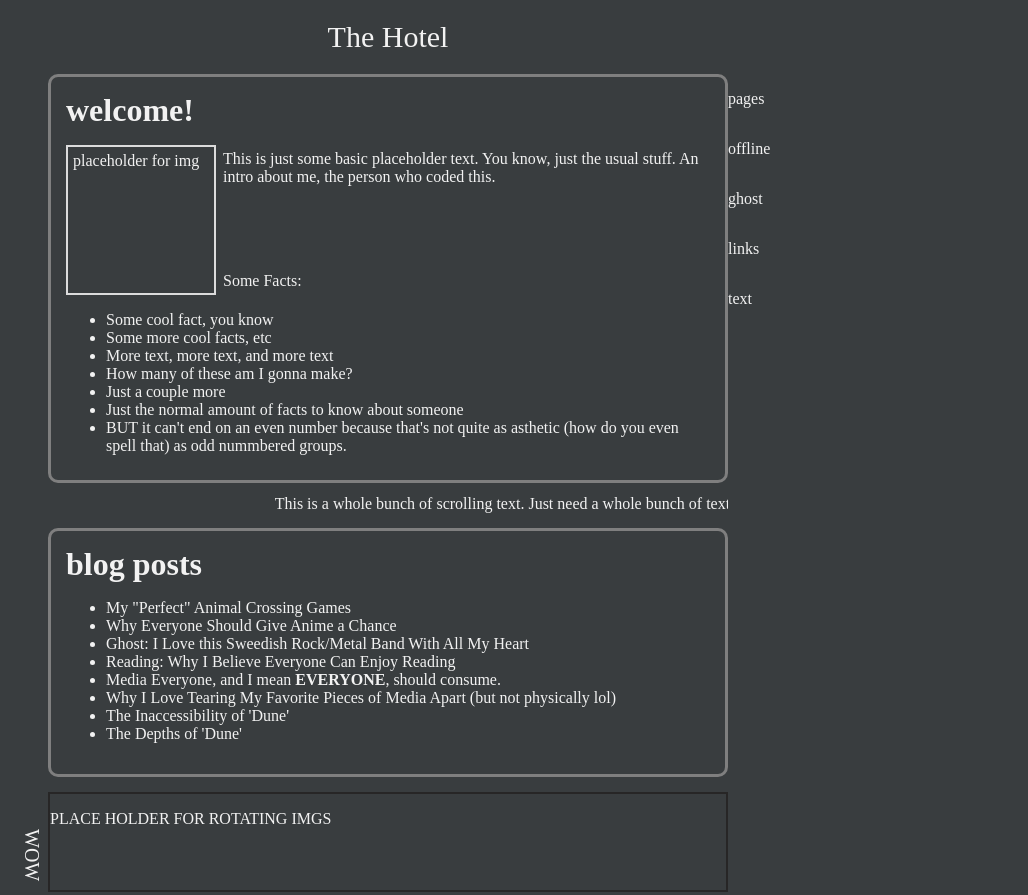
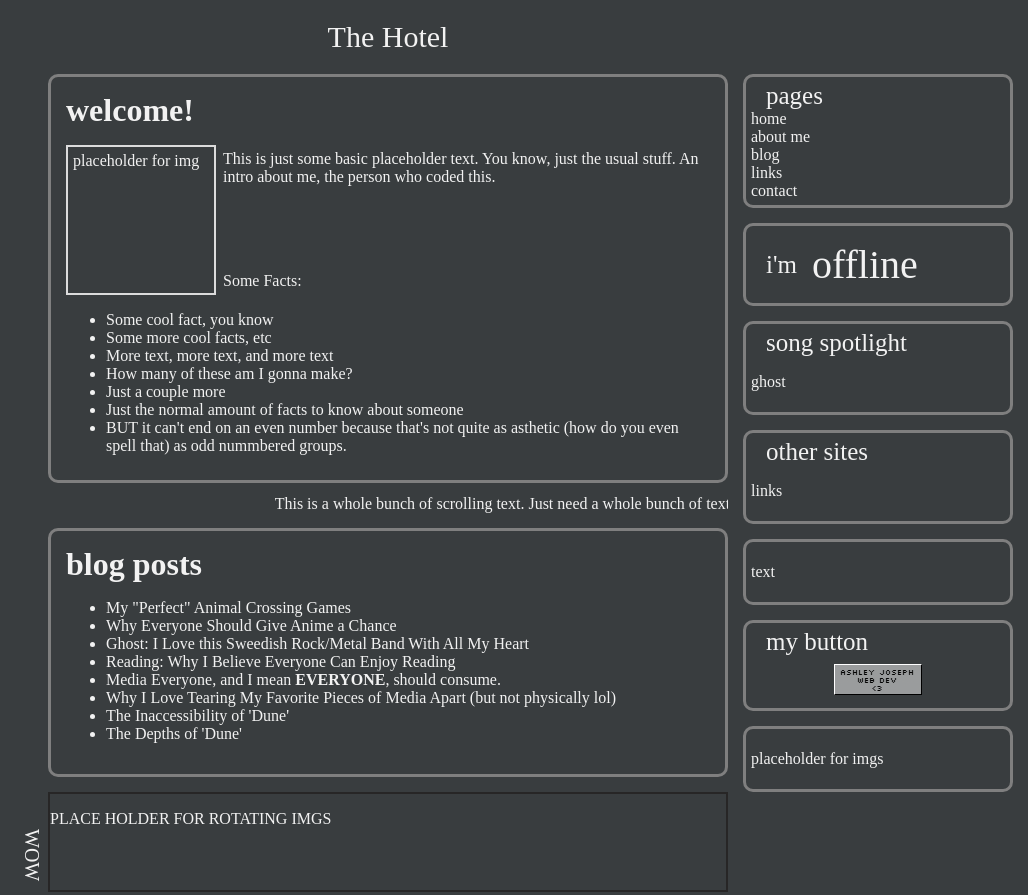
Before and after one commit to ashley-joseph01/practice_website-001, a plain HTML site: page index.html in a window 1280 px wide. Shown: the top 895 px of the page, without its empty margins (252-1280 px from the left). Drawn offline with Linux system fonts and the light colour scheme.

Commit message:
adding more details
html & css
bottom img added

```diff
--- a/index.html
+++ b/index.html
@@ -54,7 +54,7 @@
 
             <div class="scrolling-bar">
 
-                <div class="scrolling-text">This is a whole bunch of scrolling text. Just need a whole bunch of text to make this really really long. </div>
+                <div class="scrolling-text">This is a whole bunch of scrolling text. Just need a whole bunch of text to make this really really long.</div>
 
             </div>
 
@@ -119,21 +119,35 @@
 
     <div class="side-right">
         <div class="nav-bar">
-            <p>pages</p>
+
+            <div class="nav-bar-header">pages</div>
+
+            <ul class="nav-bar-list">
+                <li class="nav-items">home</li>
+                <li class="nav-items">about me</li>
+                <li class="nav-items">blog</li>
+                <li class="nav-items">links</li>
+                <li class="nav-items">contact</li>
+            </ul>
 
         </div>
 
         <div class="online-offline">
-            <p>offline</p>
+
+            <div class="nav-bar-header">i'm</div>
+
+            <div class="off-on">offline</div>
 
         </div>
 
         <div class="song-spotlight">
+            <div class="nav-bar-header">song spotlight</div>
             <p>ghost</p>
 
         </div>
 
         <div class="other-sites">
+            <div class="nav-bar-header">other sites</div>
 
             <p>links</p>
 
@@ -142,6 +156,17 @@
         <div class="status">
             <p>text</p>
 
+        </div>
+
+        <div class="button">
+            <div class="nav-bar-header">my button</div>
+            <div class="my-button">
+                <img src="img/neocities-button.png" alt="my neocities styles button">
+            </div>
+        </div>
+
+        <div class="ad-square">
+            <p>placeholder for imgs</p>
         </div>
 
     </div>
--- a/styles.css
+++ b/styles.css
@@ -326,18 +326,107 @@ footer {
 
     }
 
-        .nav-bar {
+        .nav-bar-header {
+            font-size: 25px;
+            padding-left: 15px;
+
 
         }
 
-        .online-offline {
+        .nav-bar {
+            padding: 5px;
+            border: 3px solid #7F7F7F;
+            border-radius: 10px;
+            margin-left: 15px;
+            margin-right: 15px;
+            margin-bottom: 15px;
 
         }
 
+            .nav-bar-list {
+                list-style: none;
+                margin: 0px;
+                padding: 0px;
+
+            }
+
+            .nav-items {
+
+            }
+
+        .online-offline {
+            display: flex;
+            align-items: center;
+            gap: 5px;
+            padding: 5px;
+            border: 3px solid #7F7F7F;
+            border-radius: 10px;
+            margin-left: 15px;
+            margin-right: 15px;
+            margin-bottom: 15px
+        }
+
+        .off-on {
+            font-size: 40px;
+            padding: 5px;
+            margin: 5px;
+
+        }
+
+        .song-spotlight {
+            padding: 5px;
+            border: 3px solid #7F7F7F;
+            border-radius: 10px;
+            margin-left: 15px;
+            margin-right: 15px;
+            margin-bottom: 15px;
+        }
+
         .other-sites {
+            padding: 5px;
+            border: 3px solid #7F7F7F;
+            border-radius: 10px;
+            margin-left: 15px;
+            margin-right: 15px;
+            margin-bottom: 15px;
 
         }
 
         .status {
+            padding: 5px;
+            border: 3px solid #7F7F7F;
+            border-radius: 10px;
+            margin-left: 15px;
+            margin-right: 15px;
+            margin-bottom: 15px;
 
         }
+
+        .button {
+            padding: 5px;
+            border: 3px solid #7F7F7F;
+            border-radius: 10px;
+            margin-left: 15px;
+            margin-right: 15px;
+            margin-bottom: 15px;
+
+        }
+
+        .my-button {
+            display: flex;
+            justify-content: center;
+            padding-top: 8px;
+            padding-bottom: 8px;
+
+            /* border: 2px solid blue; */
+        }
+
+        .ad-square {
+            padding: 5px;
+            border: 3px solid #7F7F7F;
+            border-radius: 10px;
+            margin-left: 15px;
+            margin-right: 15px;
+            margin-bottom: 15px;
+
+        }
```
Also changed, not shown: img/neocities-button.png (added).
